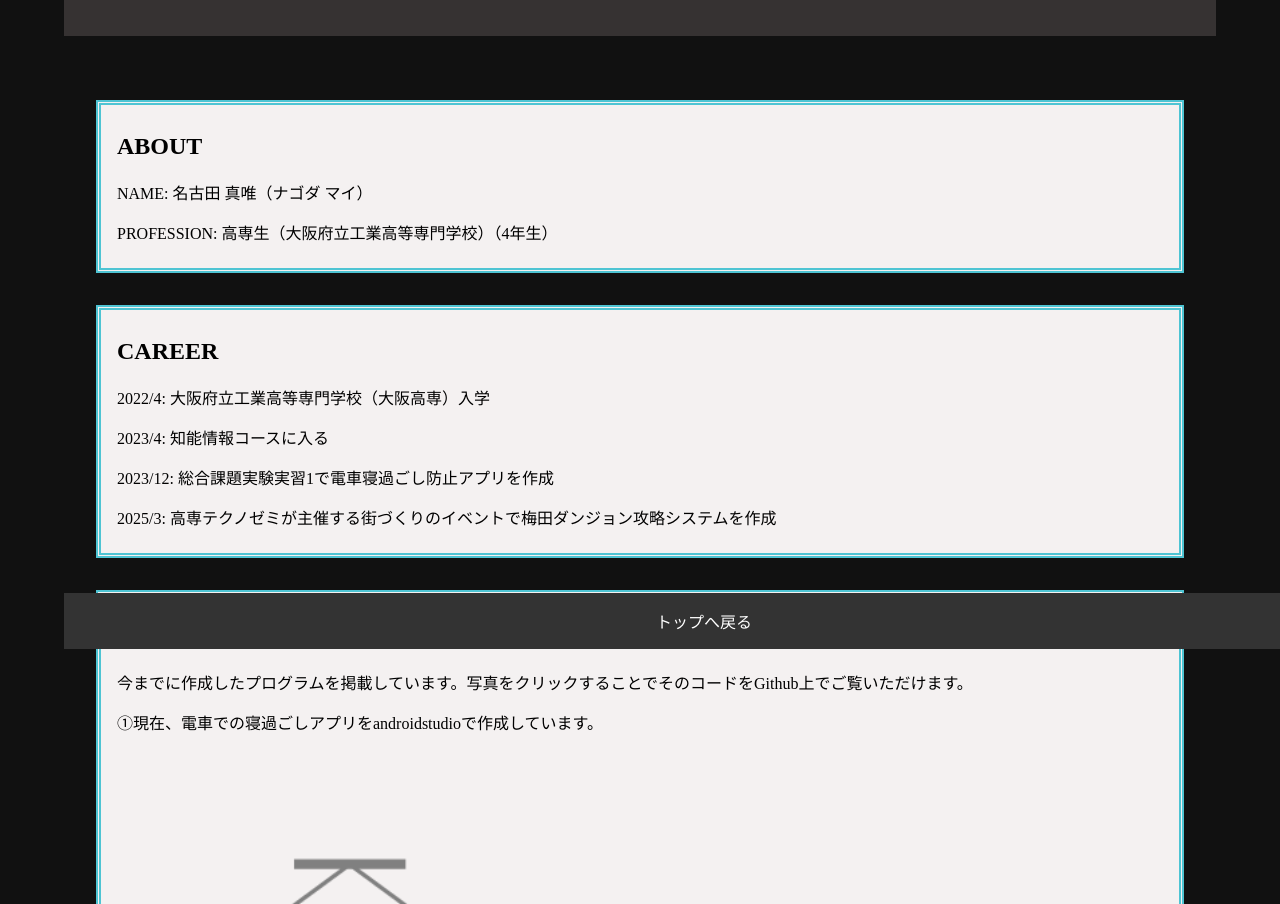
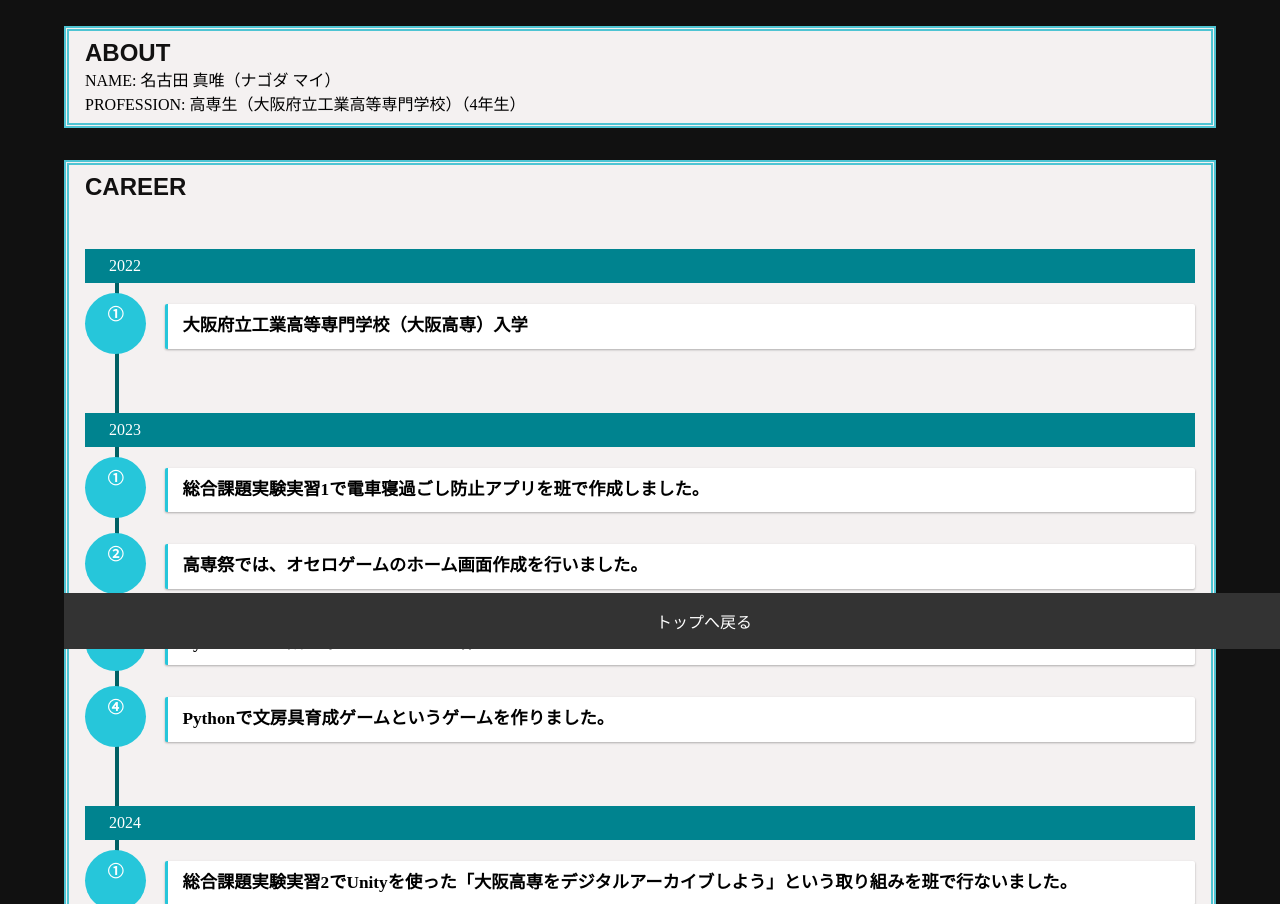
Before and after one commit to nago4/My-Portfolio, a plain HTML site: page index.html in a window 1280 px wide. Shown: the part 151-1055 px from the top of the page. Drawn offline with Linux system fonts and the light colour scheme; a web font is replaced by a local one.

Commit message:
careerの部分のデザイン変更

```diff
--- a/index.html
+++ b/index.html
@@ -17,49 +17,109 @@
     <main>
         <!-- about -->
          <section class="waku">
-            <h2>ABOUT</h2>
+            <h2 class="subtitle">ABOUT</h2>
             <p>NAME: 名古田 真唯（ナゴダ マイ）</p>
             <p>PROFESSION: 高専生（大阪府立工業高等専門学校）（4年生）</p>
         </section>
         <!-- career -->
         <section class="waku">
-            <h2 id="career">CAREER</h2>
-            <p>2022/4: 大阪府立工業高等専門学校（大阪高専）入学</p>
-            <p>2023/4: 知能情報コースに入る</p>
-            <p>2023/12: 総合課題実験実習1で電車寝過ごし防止アプリを作成</p>
-            <p>2025/3: 高専テクノゼミが主催する街づくりのイベントで梅田ダンジョン攻略システムを作成</p>
+            <h2 class="subtitle">CAREER</h2>
+            <div class="cp_timeline03">
+                <div class="timeline_group">
+                  <span class="time_year">2022</span>
+                  <div class="timeline_item">
+                    <div class="time">
+                      <span class="time_day">①</span>
+                    </div>
+                    <div class="desc">
+                      <p class="flag">大阪府立工業高等専門学校（大阪高専）入学</p>
+                      </div>
+                  </div>
+                </div>
+                <div class="timeline_group">
+                  <span class="time_year">2023</span>
+                  <div class="timeline_item">
+                    <div class="time">
+                      <span class="time_day">①</span>
+                    </div>
+                    <div class="desc">
+                      <p class="flag">総合課題実験実習1で電車寝過ごし防止アプリを班で作成しました。</p>
+                    </div>
+                  </div>
+                  <div class="timeline_item">
+                    <div class="time">
+                      <span class="time_day">②</span>
+                    </div>
+                    <div class="desc">
+                      <p class="flag">高専祭では、オセロゲームのホーム画面作成を行いました。</p>
+                      </p>
+                    </div>
+                  </div>
+                  <div class="timeline_item">
+                    <div class="time">
+                      <span class="time_day">③</span>
+                    </div>
+                    <div class="desc">
+                      <p class="flag">Pythonで金の成る木というゲームを作りました。</p>
+                      </p>
+                    </div>
+                  </div>
+                  <div class="timeline_item">
+                    <div class="time">
+                      <span class="time_day">④</span>
+                    </div>
+                    <div class="desc">
+                      <p class="flag">Pythonで文房具育成ゲームというゲームを作りました。</p>
+                      </p>
+                    </div>
+                  </div>
+                </div>
+                <div class="timeline_group">
+                  <span class="time_year">2024</span>
+                  <div class="timeline_item">
+                    <div class="time">
+                      <span class="time_day">①</span>
+                    </div>
+                    <div class="desc">
+                      <p class="flag">総合課題実験実習2でUnityを使った「大阪高専をデジタルアーカイブしよう」という取り組みを班で行ないました。</p>
+                    </div>
+                  </div>
+                  <div class="timeline_item">
+                    <div class="time">
+                      <span class="time_day">②</span>
+                    </div>
+                    <div class="desc">
+                      <p class="flag">Next.jsなどを使ってカテゴリ別投稿アプリを作成しました。</p>
+                    </div>
+                  </div>
+                </div>
+                <div class="timeline_group">
+                    <span class="time_year">2025</span>
+                    <div class="timeline_item">
+                      <div class="time">
+                        <span class="time_day">①</span>
+                      </div>
+                      <div class="desc">
+                        <p class="flag">高専テクノゼミ主催の街づくりイベントで「梅田ダンジョン攻略システム」を班で作成しました。</p>
+                      </div>
+                    </div>
+                    </div>
+                  </div>
+              </div>
         </section>
 
         <!-- works -->
         <section class="waku">
-            <h2 id="works">WORKS</h2>
+            <h2 class="subtitle">WORKS</h2>
             <p>今までに作成したプログラムを掲載しています。写真をクリックすることでそのコードをGithub上でご覧いただけます。</p>
             <div class="work-item">
-                <p>①現在、電車での寝過ごしアプリをandroidstudioで作成しています。</p>
-                <a href="https://github.com/nago4/-/tree/main" target="_blank">
-                    <img src="./images/電車.png" alt="電車寝過ごし防止アプリのサンプルコード（作成中）">
-                </a>
-            </div>
-            <div class="work-item">
-                <p>②二年生の高専祭では、5人で分担してオセロのゲームを作成しました。主にゲームのスタート画面を担当しました。</p>
+                <p>二年生の高専祭では、5人で分担してオセロのゲームを作成しました。主にゲームのスタート画面を担当しました。</p>
                 <a href="https://github.com/nago4/oserokousennsai/tree/main" target="_blank">
                     <img src="./images/ゲーム（オセロ）.png" alt="オセロ高専祭スタート画面">
                 </a>
             </div>
             <div class="work-item">
-                <p>③このポートフォリオのコードが掲載されています。</p>
-                <a href="https://github.com/nago4/My-Portfolio" target="_blank">
-                    <img src="./images/ポートフォリオ.jpeg" alt="My（mai's）ポートフォリオ">
-                </a>
-            </div>
-            <div class="work-item">
-                <p>④2年生の際に学校の課題で、gopogle colab上で簡単な対戦ゲームを作成しました。</p>
-                <a href="https://github.com/nago4/-/blob/main/%E8%AA%B2%E9%A1%8C05_20_NM.ipynb" target="_blank">
-                    <img src="./images/ゲーム.png" alt="グーグルコラボ2年課題5">
-                </a>
-            </div>
-            <div class="work-item">
-                <p>⑤タイトル…金のなる木</p>
+                <p>タイトル…金のなる木</p>
                 <p>制作時期…2024年1月</p>
                 <p>キャラクターを操作して、水を汲み、金のなる木を育ててお金を集めてポイントと交換して、王冠をげっとするゲームを作りました。操作ボタンは、上はW、右はD、左はA、下はSです。まず、水のイラストのところの下にキャラクターを持っていくと、持っている水の量が増えます。そして、木の近くの赤ボタンのところに行くと、木が育ち始めます。そして、木が完全に育った後は、所持金が増えていきます。また、所持金が一定数以上になると新しいボタンが出現します。その左側に立つと、100円と1ポイントが交換されます。ポイントが5ポイントたまると、画面右下に王冠の絵が出てきます。</p>
                 <p>コードの載っているgithubリンク<a href="https://github.com/nago4/-----------">https://github.com/nago4/-----------</a></p>
@@ -70,7 +130,7 @@
                   </div>
             </div>
             <div class="work-item">
-                <p>⑦タイトル…文房具育成ゲーム</p>
+                <p>タイトル…文房具育成ゲーム</p>
                 <p>制作時期…2024年2月</p>
                 <p>制作時間…約20時間</p>
                 <p>このアプリケーションは所持している文房具キャラを使って文房具の敵を倒し、ゲットした報酬でガチャを回し、文房具キャラを強くしていくゲームです。持っている文房具は「詳細を確認するキャラ」や「攻撃を行うキャラ」から確認することができます。文房具と戦うためには、まず最初に「攻撃を行うキャラ」からキャラを選び、上の「戦闘の難易度」のところから難しさを選ぶことで戦闘を行うことができます。勝利すると、所持金が増えます。この所持金はガチャで使うことができます。ガチャで引いた文房具と持っている文房具で同じのものは、「Lv」「攻撃力」「hp」が上昇します。</p>
@@ -82,7 +142,7 @@
                   </div>
             </div>
             <div class="work-item">
-                <p>⑧タイトル…カテゴリ別投稿アプリ</p>
+                <p>タイトル…カテゴリ別投稿アプリ</p>
                 <p>制作時期…2025年1～2月</p>
                 <p>制作時間…約20時間</p>
                 <p>本アプリは主な内容としてはブログアプリです。ユーザー登録をした人は記事やカテゴリの追加、編集、削除を行なうことができ、ユーザー登録をしていない人は投稿された記事を見ることだけできます。</br>
@@ -98,7 +158,7 @@
 
         <!-- skill -->
         <section class="waku">
-            <h2>SKIL</h2>
+            <h2 class="subtitle">SKIL</h2>
             <p>プログラミング言語・ツール</p>
             <p>Python…学校の授業で触れました。</p>
             <p>Java…電車の寝過ごしアプリを作成する際に使用しています。</p>
@@ -113,11 +173,9 @@
         </section>
 
         <section class="waku">
-            <div class="contact">
-                <h2 id="contact" >CONTACT</h2>
+                <h2 class="subtitle">CONTACT</h2>
                 <p>Gmailは以下の通りです。</p>
                 <p>mait52785@gmail.com</p>
-                </div>
         </section>
 
     </main>
--- a/style.css
+++ b/style.css
@@ -30,23 +30,13 @@ header{
     margin-top: 20px;
 }
 
+/* 滑らかに移動 */
+* {
+    margin: 0;
+    scroll-behavior: smooth;
+  }
+
 /*menu*/
-.move {
-    margin: 1px 0;
-    color: #fff;
-    background-color: #3a3a3a;
-    text-decoration: none; /* 下線をなくす */
-    text-align: center;
-    display: flex;
-    justify-content: center;
-    align-items: center;
-    width: 100%; /* 幅を親要素に合わせる */
-}
-.move:hover{
-    color: #000;
-    background-color: #c9c9c9;
-    text-decoration: none;
-}
 
 .subtitle{
     font-family: "Winky Rough", sans-serif;
@@ -62,10 +52,123 @@ header{
     background-color: #f4f1f1;
 }
 
-main {
-    padding: 2rem;
-}
 
+/* career */
+.cp_timeline03 {
+    position: relative;
+    margin: 3em auto;
+  }
+  .cp_timeline03:before {
+    position: absolute;
+    content: '';
+    top: 0;
+    left: 30px;
+    width: 4px;
+    height: 100%;
+    background-color: #006064;
+  }
+  .cp_timeline03 .timeline_group {
+    position: relative;
+    padding-top: 55px;
+  }
+  .cp_timeline03 .timeline_group:not(:first-of-type) {
+    margin-top: 4rem;
+  }
+  .cp_timeline03 .time_year {
+    position: absolute;
+    top: 0;
+    left: 0;
+    padding: 0.5rem 1.5rem;
+    color: #fff;
+    background-color: #00838F;
+    width: 100%;
+    box-sizing: border-box;
+  }
+  .cp_timeline03 .timeline_item {
+    margin-bottom: 1em;
+    position: relative;
+    padding-left: 80px;
+    display: flex;
+    align-items: center;
+  }
+  .cp_timeline03 .timeline_item:not(:last-of-type) {
+    margin-bottom: 2em;
+  }
+  .cp_timeline03 .timeline_item:before {
+    position: absolute;
+    content: '';
+    left: 0;
+    width: 100%;
+    height: 3px;
+    z-index: -1;
+    background-color: #006064;
+  }
+  .cp_timeline03 .time {
+    position: absolute;
+    top: 50%;
+    left: 0;
+    min-width: 45px;
+    min-height: 45px;
+    padding: 0.5em 0.5em;
+    margin-top: -33px;
+    text-align: center;
+    color: #fff;
+    background-color: #26C6DA;
+    border-radius: 50%;
+  }
+  .cp_timeline03 .time_day {
+    font-size: 1em;
+    font-weight: 700;
+    display: block;
+  }
+  .cp_timeline03 .time_month {
+    font-size: 0.8em;
+    display: block;
+    text-transform: uppercase;
+  }
+  .cp_timeline03 .desc {
+    padding: 0.5em 1em;
+    width: 100%;
+    border-left: 3px solid #26C6DA;
+    border-radius: 2px;
+    background-color: #fff;
+    box-shadow: 0 1px 3px 0 rgba(0, 0, 0, 0.1), 0 1px 2px 0 rgba(0, 0, 0, 0.2);
+    font-size: 0.9em;
+  }
+  .cp_timeline03 .desc .flag {
+    font-size: 1.2em;
+    font-weight: bold;
+    margin: 0;
+    padding: 0;
+    padding-bottom: 0.3em;
+  }
+  @media only screen and (max-width: 767px) {
+    .cp_timeline03:before {
+      left: 0;
+    }
+    .cp_timeline03 .timeline_group {
+      padding-top: 40px;
+    }
+    .cp_timeline03 .timeline_item {
+      padding-top: 60px;
+      padding-left: 20px;
+    }
+    .cp_timeline03 .timeline_item:before {
+      top: 90px;
+    }
+    .cp_timeline03 .time {
+      top: 40px;
+      border-radius: 0 20px 20px 0;
+      min-height: 1em;
+    }
+    .cp_timeline03 .time_day,
+    .cp_timeline03 .time_month {
+      display: inline-block;
+    }
+    .cp_timeline03 .desc {
+      font-size: 0.8em;
+    }
+  }
 
 
 .work-item {
```
